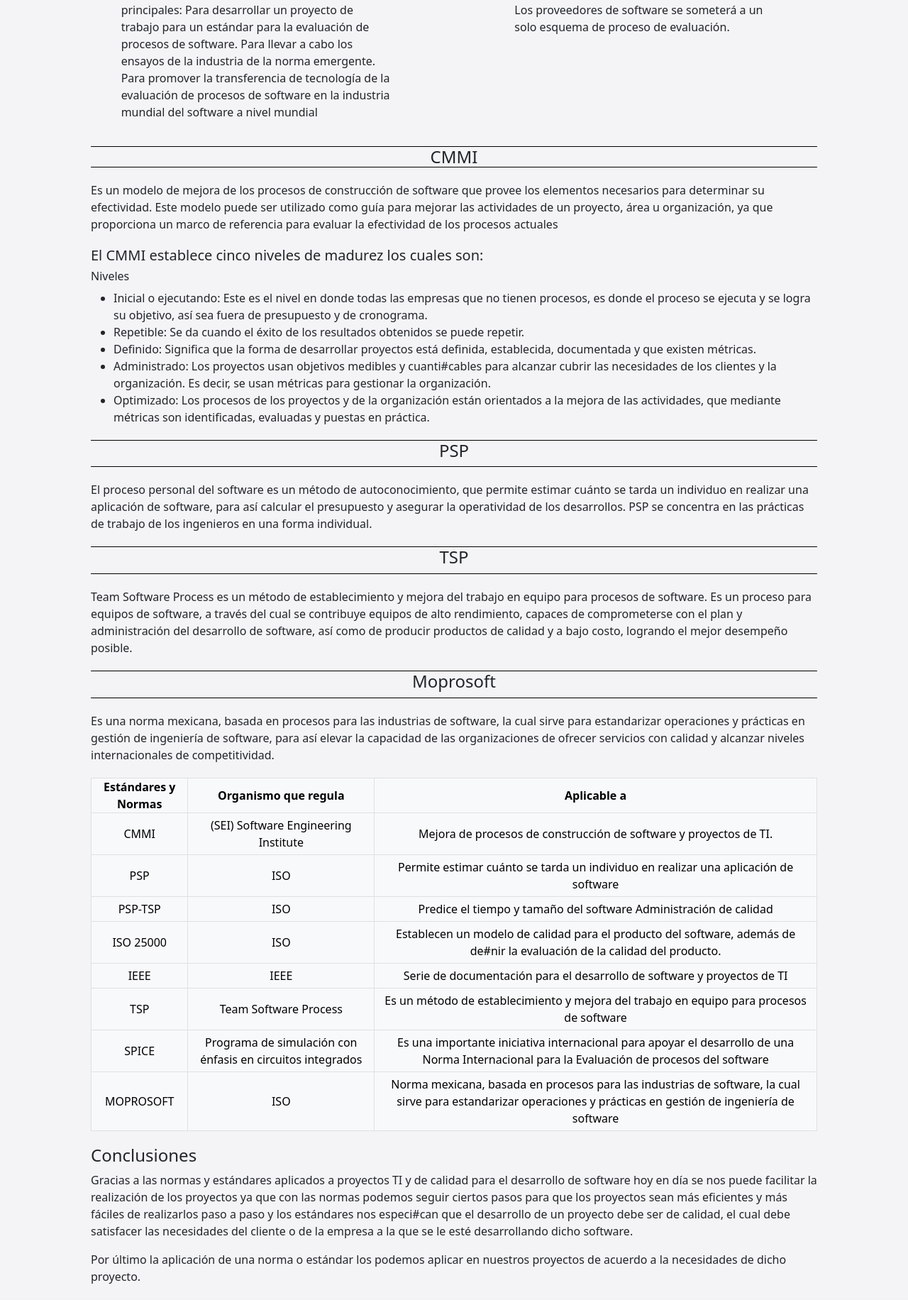
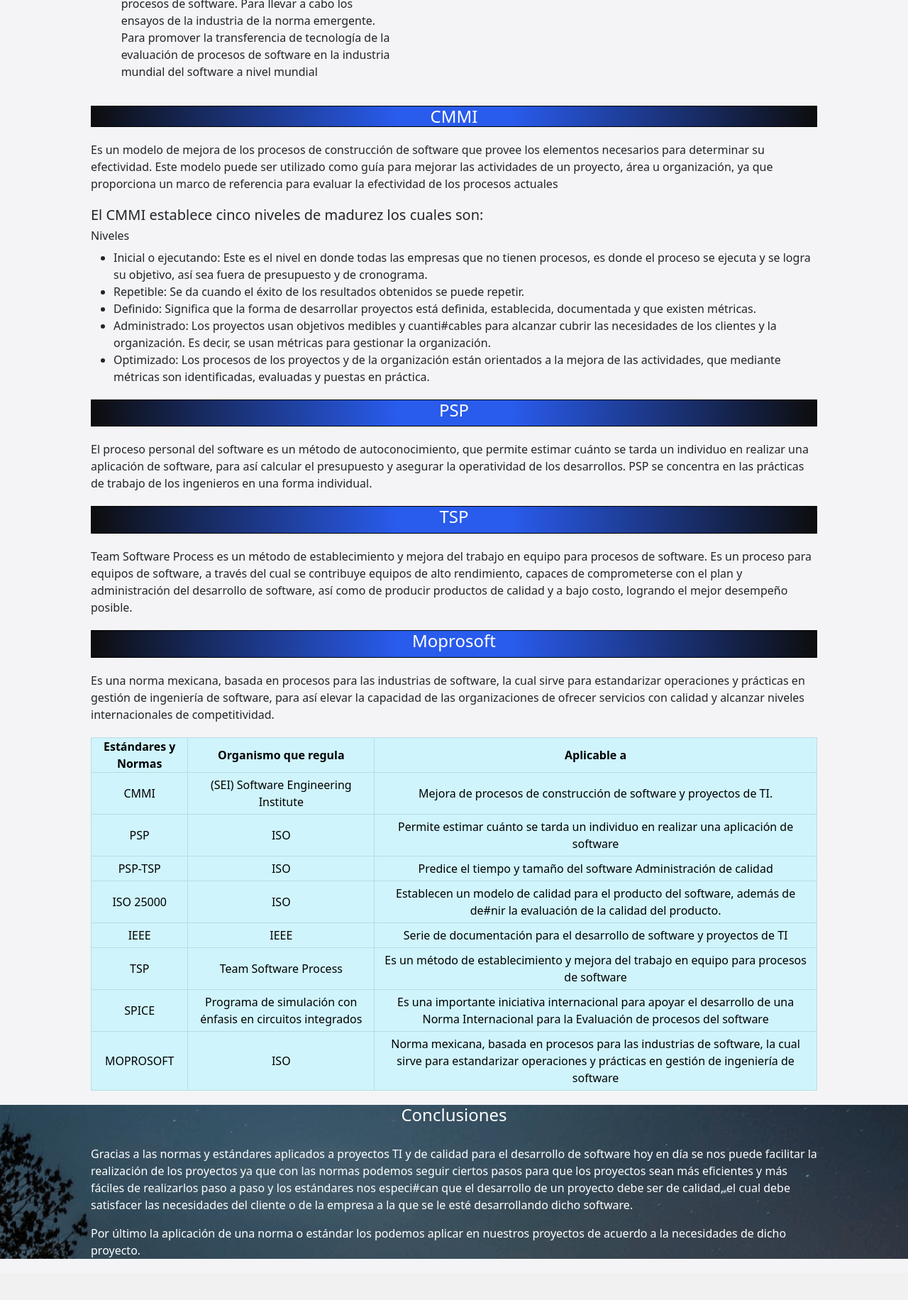
Before and after one commit to Mjhon03/Calidad-de-software, a PHP site: page / in a window 1280 px wide. Shown: the part 2578-4410 px from the top of the page at 71% size. Run offline with PHP 8.4, Linux system fonts and the light colour scheme.

Commit message:
Finalizacion del diseño

```diff
--- a/css/style.css
+++ b/css/style.css
@@ -10,8 +10,7 @@
     justify-content: space-around	;
     align-items: center;
     display: flex;
-    background-color: #979DAC
-
+    background-color: #979DAC;
 }
 header a{
     text-decoration: none;
@@ -34,15 +33,18 @@
     width: 100%;
     justify-content: space-around;
     align-items: center;
+    background: rgb(239,239,239);
+    background: linear-gradient(0deg, rgba(239,239,239,1) 0%, rgba(139,178,216,1) 100%);
 }
 .introduccion{
     width: 80%;
     display: flex;
-    margin: 20px auto;
+    margin: 1px auto;
     align-items: center;
     justify-content: space-between;
     text-align: center;
     border-bottom:1px solid black;
+
 }
 .img{
     width: 500px;
@@ -60,7 +62,7 @@
     font-size: 19px;
 }
 .modelos{
-    width: 80%;
+    width: 100%;
     height: 500px;
     margin: 10px auto;
     background: rgb(225,255,225);
@@ -82,8 +84,9 @@
     transform: scale(1.1);
 }
 .cuadro{
-    width: 100%;
+    width: 80%;
     height: 200px;
+    margin: 20px auto;
     justify-content: center;
     display: flex;
     border: 1px solid black;
@@ -123,6 +126,8 @@
     display: flex;
     justify-content: space-evenly;
     align-items: center;
+    background-color: #7D8597;
+    color: white;
 }
 .isos{
     width: 40%;
@@ -152,6 +157,9 @@
     margin: 20px auto;
     border-bottom: 1px solid black;
     border-top: 1px solid black;
+    background: rgb(41,91,236);
+    background: radial-gradient(circle, rgba(41,91,236,1) 16%, rgba(13,13,13,1) 100%);
+    color: white;
 }
 .sp{
     width: 30%;
@@ -183,3 +191,17 @@
     width: 80%;
     margin: 20px auto;
 }
+.conclusiones{
+    background-image: url("/img/wc1808524.png");
+    background-position: center;
+}
+.con{
+color: white;
+}
+.context{
+    justify-content: center;
+    align-items: center;
+    display: flex;
+    width: 80%;
+    margin: 20px auto;
+}
--- a/index.html
+++ b/index.html
@@ -173,9 +173,9 @@
                 proceso de evaluación.</p></div>
         </section>
         <div >
-            <h4 class="sptext">CMMI</h4>
+            <h4 id="cmmi" class="sptext">CMMI</h4>
         </div>
-        <section class="cmmi">
+        <section  class="cmmi">
             <div class="cm">
                 <div><p>Es un modelo de mejora de los procesos de construcción de software que provee los elementos necesarios para determinar su
                         efectividad. Este modelo puede ser utilizado como guía para mejorar las actividades de un proyecto, área u organización, ya que
@@ -196,7 +196,7 @@
                     </ul>
                 </div>
         </section>
-        <div class="sptext">
+        <div id="psp" class="sptext">
             <h4>PSP</h4>
         </div>
         <section class="psp">
@@ -208,7 +208,7 @@
                 </div>
             </div>
         </section>
-        <div class="sptext">
+        <div id="tsp" class="sptext">
             <h4>TSP</h4>
         </div>
         <section class="tsp">
@@ -221,7 +221,7 @@
                 </div>
             </div>
         </section>
-        <div class="sptext">
+        <div id="moprosoft" class="sptext">
             <h4>Moprosoft</h4>
         </div>
         <section class="moprosoft">
@@ -237,7 +237,7 @@
         </section>
     </section>
         <section class="table">
-            <table class="table-light table-bordered">
+            <table class="table-info table-bordered">
                 <tr>
                     <th scope="col">Estándares y Normas</th>
                     <th scope="col">Organismo que regula</th>
@@ -298,9 +298,11 @@
                 </tr>
             </table>
         </section>
-        <section class="conclusiones">
+        <section id="conclusiones" class="conclusiones">
             <div class="con">
-                <h4>Conclusiones</h4>
+                <div class="context">
+                    <h4>Conclusiones</h4>
+                </div>
                 <p>Gracias a las normas y estándares aplicados a proyectos TI y de calidad para el desarrollo de software hoy en día se nos puede
                     facilitar la realización de los proyectos ya que con las normas podemos seguir ciertos pasos para que los proyectos sean más
                     eficientes y más fáciles de realizarlos paso a paso y los estándares nos especi#can que el desarrollo de un proyecto debe ser
```
Also changed, not shown: other parts of index.html (+15 -15 lines), img/wc1808524.png (added).
